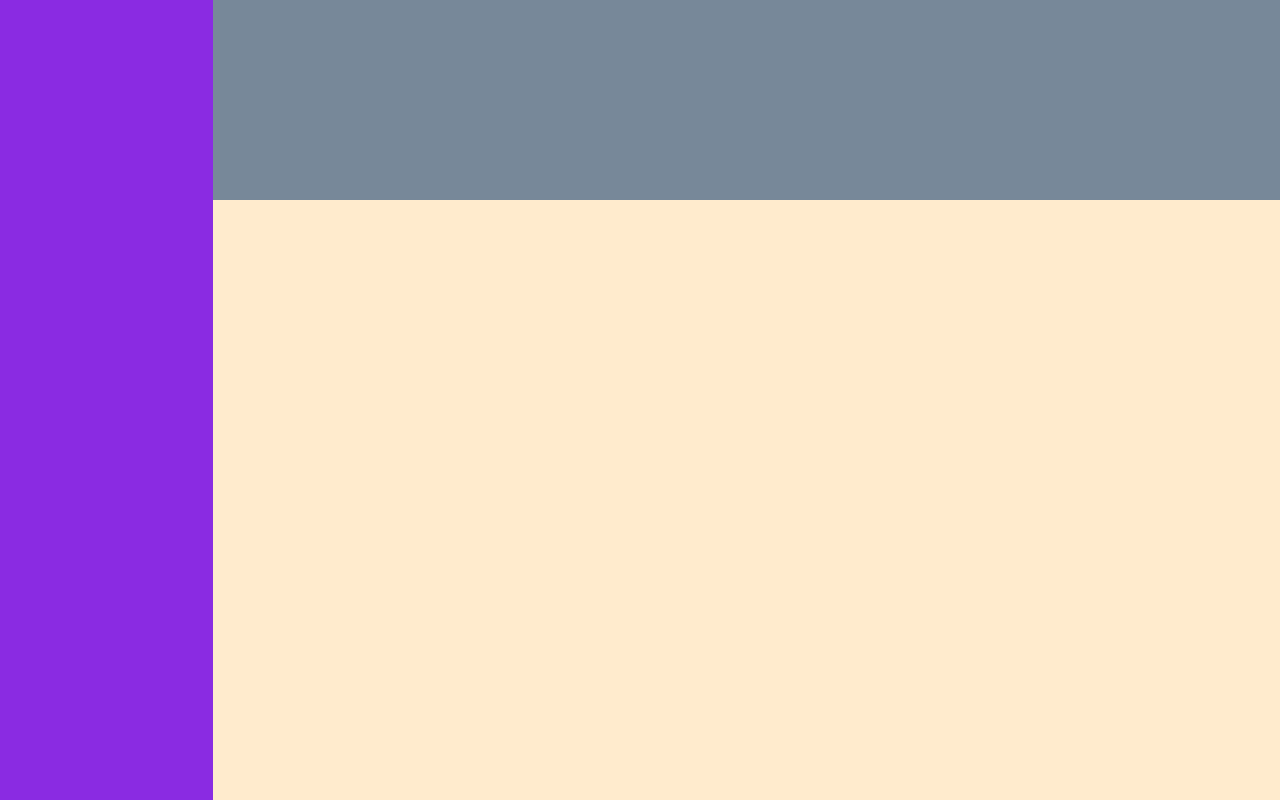
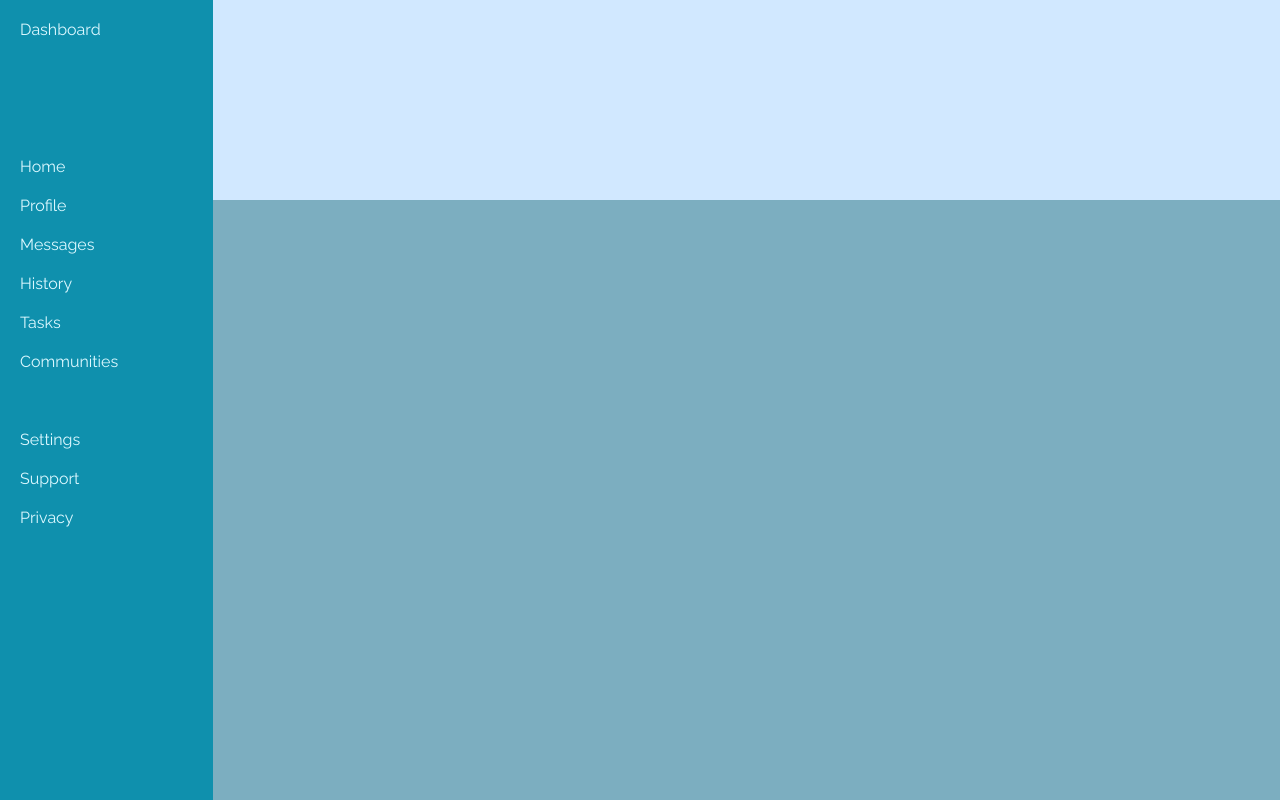
Before and after one commit to irinaravenova/admin-dashboard, a plain HTML site: page index.html in a window 1280 px wide. Drawn offline with Linux system fonts and the light colour scheme.

Commit message:
sidebar laid out with grid

```diff
--- a/index.html
+++ b/index.html
@@ -11,8 +11,26 @@
     <div class="container">
         <div class="header">
         </div>
+
         <div class="sidebar">
+            <div class="sidebar-container-1">
+                <a href="" class='dashboard-link'>Dashboard</a>
+            </div>
+            <div class="sidebar-container-2">
+                <a href="" class='sidebar-grid-item'>Home</a>
+                <a href="" class='sidebar-grid-item'>Profile</a>
+                <a href="" class='sidebar-grid-item'>Messages</a>
+                <a href="" class='sidebar-grid-item'>History</a>
+                <a href="" class='sidebar-grid-item'>Tasks</a>
+                <a href="" class='sidebar-grid-item'>Communities</a>
+                <br>
+                <a href="" class='sidebar-grid-item'>Settings</a>
+                <a href="" class='sidebar-grid-item'>Support</a>
+                <a href="" class='sidebar-grid-item'>Privacy</a>
+            </div>
+
         </div>
+
         <div class="main-content">
         </div>
     </div>
--- a/styles.css
+++ b/styles.css
@@ -1,3 +1,5 @@
+@import url('https://fonts.googleapis.com/css2?family=Raleway:wght@300;400;600;700&display=swap');
+
 * {
     margin: 0;
     padding: 0;
@@ -14,16 +16,36 @@
 }
 
 .header {
-    background-color: lightslategray;
+    background-color: rgb(209, 232, 255);
     grid-area: header;
 }
 
 .sidebar {
-    background-color: blueviolet;
+    background-color: rgb(15, 144, 173);
     grid-area: sidebar;
+    font-family: 'Raleway', sans-serif;
+    color: rgb(244, 252, 255);
+    display: grid;
+    grid-template-rows: 1fr 1fr 2fr;
+    padding-left: 20px;
+    padding-top: 20px;
+}
+
+.sidebar-container-1,
+.sidebar-container-2 {
+    display: grid;
+    grid-auto-flow: row;
+    justify-content: start;
+    gap: 20px;
+}
+
+.sidebar-container-1 a,
+.sidebar-container-2 a {
+    color: rgb(220, 248, 255);
+    text-decoration: none;
 }
 
 .main-content {
-    background-color: blanchedalmond;
+    background-color: rgb(124, 174, 192);
     grid-area: main-content;
 }
```
